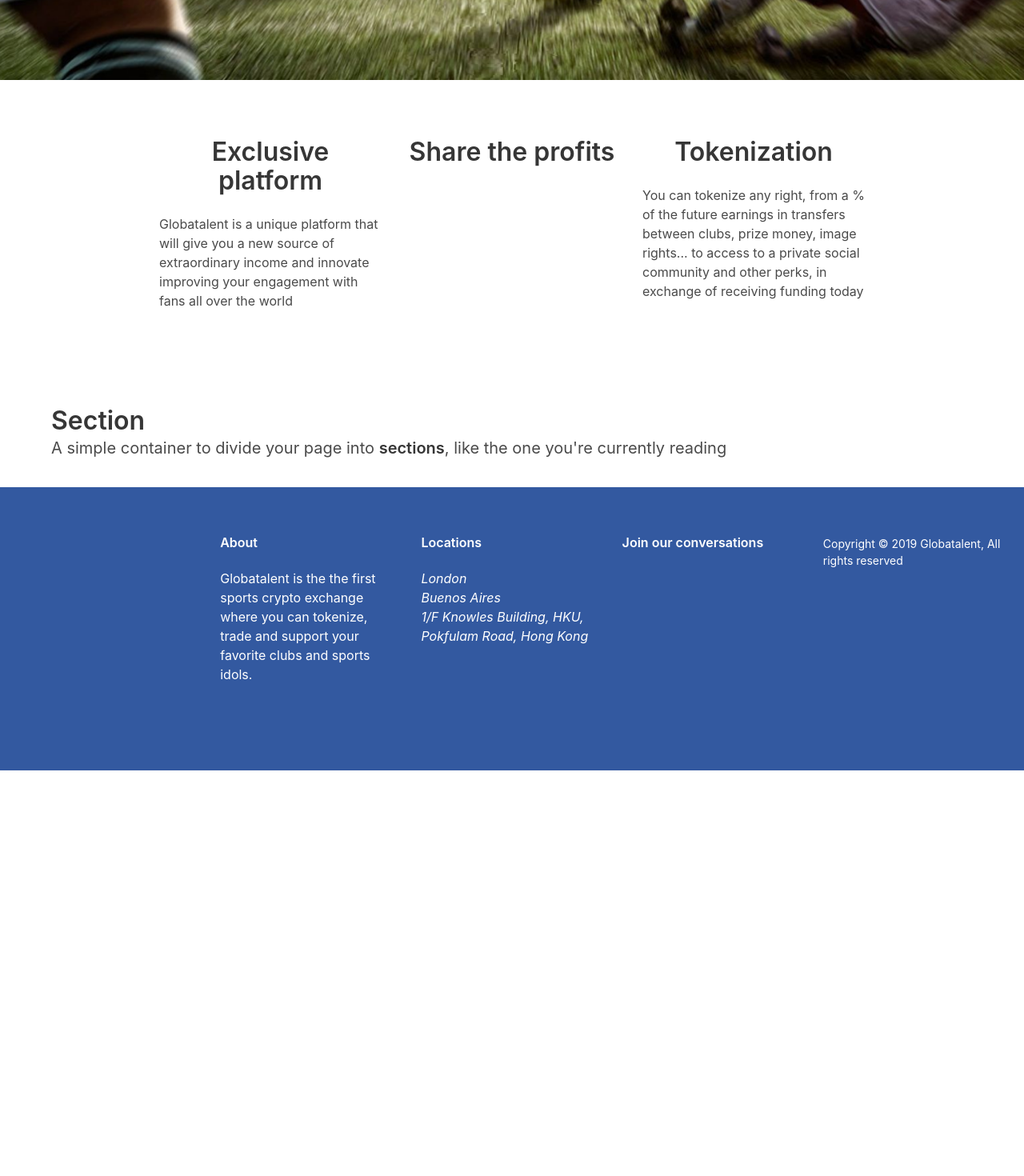
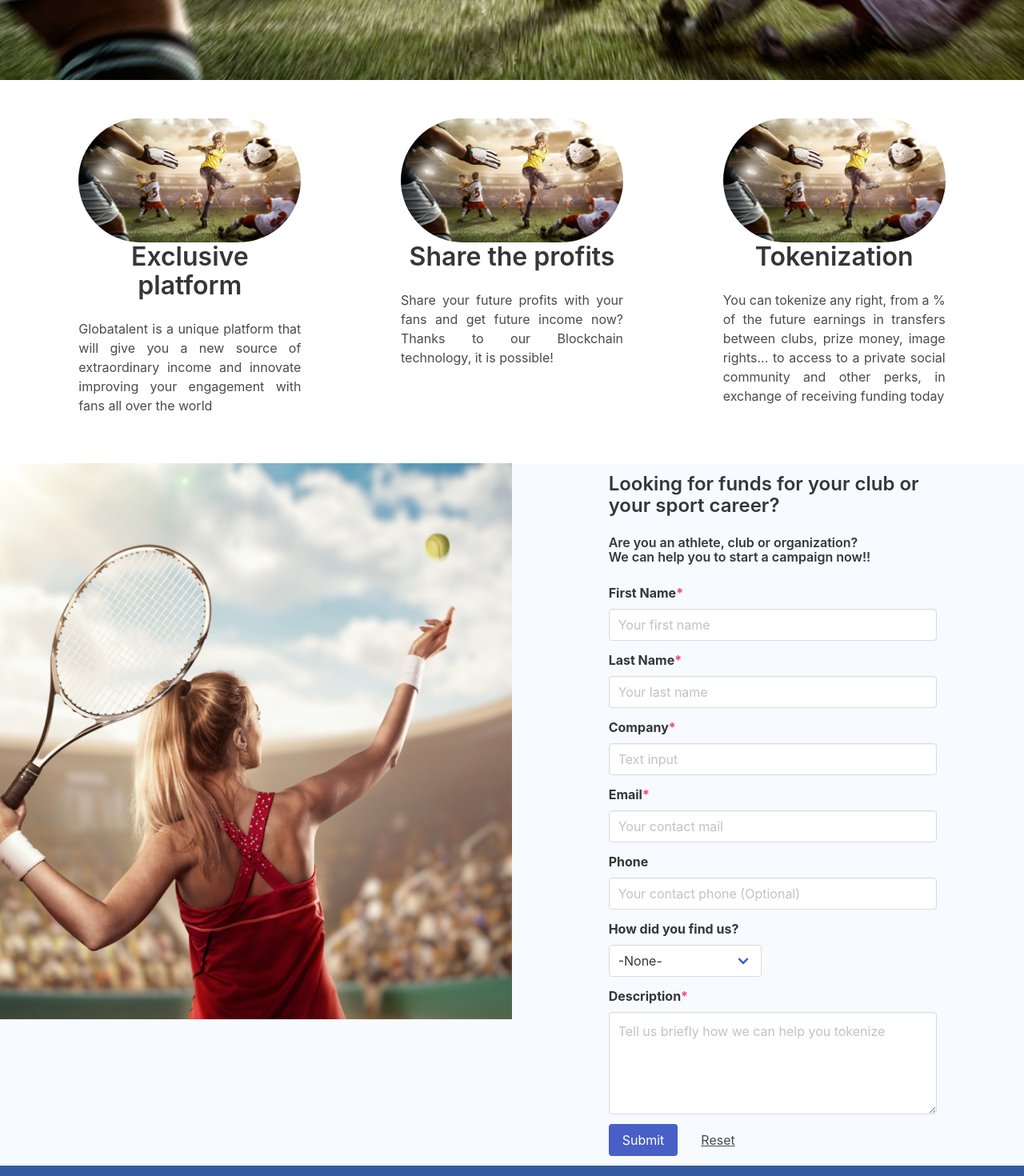
Before and after one commit to Globatalent/landing, a React (Create React App) app: page / in a window 1280 px wide. Shown: the part 700-2170 px from the top of the page at 80% size. Before the commit the page ends 1663 px from the top, so only its background shows below. Built offline with nearby package versions, Linux system fonts and the light colour scheme.

Commit message:
Added more info and webform

```diff
--- a/src/components/CTA.js
+++ b/src/components/CTA.js
@@ -1,15 +1,111 @@
 import React, { Component } from "react";
+import cta from '../assets/img/cta.png'
 
 class CTA extends Component {
   render() {
     return (
-      <section class="section">
-        <div class="container">
-          <h1 class="title">Section</h1>
-          <h2 class="subtitle">
-            A simple container to divide your page into <strong>sections</strong>, like the one you're currently reading
-  </h2>
-        </div>
+      <section class="section columns is-paddingless" style={{ backgroundColor: "#f7faff" }}>
+        <figure class="image is-half column is-paddingless">
+          <img src={cta} className="is-fullheight" />
+        </figure>
+        <div class="column is-1"></div>
+
+        <form class="column is-4 is-vcentered" action='https://crm.zoho.com/crm/WebToLeadForm' name='WebToLeads3718183000000277001' method='POST' onSubmit='javascript:document.charset="UTF-8";' accept-charset='UTF-8'>
+        <h2 className="title is-4">Looking for funds for your club or your sport career?</h2>
+        <p className="title is-6">Are you an athlete, club or organization? <br/> We can help you to start a campaign now!!</p>
+          <input type='hidden' name='xnQsjsdp' value='26ded01eee3cbb74693abaeee34e2f8acbb50ca314ea68813ba8b57665b4dc48' />
+          <input type='hidden' name='zc_gad' id='zc_gad' value='' />
+          <input type='hidden' name='xmIwtLD' value='902ae1508809b664f4a8880feb7226435ad252e90c524204e2b557a276287e3b' />
+          <input type='hidden' name='actionType' value='TGVhZHM=' />
+          <input type='hidden' name='returnURL' value='https://market.globatalent.com' />
+          <input type='hidden' name='LEADCF1' value='B2B' />
+
+          <div class="field">
+            <label class="label">First Name<span className="has-text-danger">*</span></label>
+            <div class="control">
+              <input class="input" required type="text" placeholder="Your first name" maxlength='40' name='First Name' />
+            </div>
+          </div>
+
+          <div class="field">
+            <label class="label">Last Name<span className="has-text-danger">*</span></label>
+            <div class="control">
+              <input class="input" required type="text" placeholder="Your last name" maxlength='80' name='Last Name' />
+            </div>
+          </div>
+
+          <div class="field">
+            <label class="label">Company<span className="has-text-danger">*</span></label>
+            <div class="control">
+              <input class="input" required type="text" placeholder="Text input" maxlength='100' name='Company' />
+            </div>
+          </div>
+
+          <div class="field">
+            <label class="label">Email<span className="has-text-danger">*</span></label>
+            <div class="control">
+              <input class="input" required type="email" maxlength='100' name='Email' placeholder="Your contact mail" />
+            </div>
+          </div>
+
+          <div class="field">
+            <label class="label">Phone</label>
+            <div class="control">
+              <input class="input" type="tel" placeholder="Your contact phone (Optional)" maxlength='30' name='Phone' />
+            </div>
+          </div>
+
+          <div class="field">
+            <label class="label">How did you find us?</label>
+            <div class="control">
+              <div class="select">
+                <select name='Lead Source'>
+                  <option value='-None-'>-None-</option>
+                  <option value='Advertisement'>Advertisement</option>
+                  <option value='Affiliate&#x20;Partner'>Affiliate Partner</option>
+                  <option value='Chat'>Chat</option>
+                  <option value='Cold&#x20;Call'>Cold Call</option>
+                  <option value='Employee&#x20;Referral'>Employee Referral</option>
+                  <option value='External&#x20;Referral'>External Referral</option>
+                  <option value='GBT&#x20;Web&#x20;site'>GBT Web site</option>
+                  <option value='Seminar&#x20;Partner'>Seminar Partner</option>
+                  <option value='Trade&#x20;Show'>Trade Show</option>
+                  <option value='Web&#x20;Download'>Web Download</option>
+                  <option value='Ferran'>Ferran</option>
+                  <option value='Sunil'>Sunil</option>
+                  <option value='I&ntilde;aki'>I&ntilde;aki</option>
+                  <option value='Gaby'>Gaby</option>
+                  <option value='Felix&#x20;Angel'>Felix Angel</option>
+                  <option value='Titan'>Titan</option>
+                  <option value='Hugo&#x20;Costa'>Hugo Costa</option>
+                  <option value='Nicolas'>Nicolas</option>
+                  <option value='Fede'>Fede</option>
+                  <option value='Facebook'>Facebook</option>
+                  <option value='Twitter'>Twitter</option>
+                  <option value='Google&#x2b;'>Google&#x2b;</option>
+                </select>
+              </div>
+            </div>
+          </div>
+
+          <div class="field">
+            <label class="label">Description<span className="has-text-danger">*</span></label>
+            <div class="control">
+              <textarea class="textarea" required placeholder="Tell us briefly how we can help you tokenize" name='Description' maxlength='32000'></textarea>
+            </div>
+          </div>
+
+          <div class="field is-grouped">
+            <div class="control">
+              <input class="button is-link" id='formsubmit' type='submit' value='Submit' />
+            </div>
+            <div class="control">
+              <input class="button is-text" onclick='disableSubmitwhileReset()' type='reset' value='Reset' />
+            </div>
+          </div>
+          {/* <div class='dIB vat mT2' align='left' style='color: rgb(0, 0, 0); font-size: 12px; font-family: sans-serif;display: inline-block;vertical-align: top;'><div class='displayPurpose  f13'><label class='newCustomchkbox-md dIB w100per'><input autocomplete='off' onclick='disableSubmit()' id='privacyTool' type='checkbox' name='privacyTool'><span class='chkbxIcon'></span></label></div></div><div class='fw200 dIB vat mL5' style='nowrap:nowrap;text-align:left;font-size:12px;font-family:Georgia;vertical-align: top;margin-top: 3px;line-height: 14px;width:90%;display: inline-block;color:black'> I agree to the <a href='http://globatalent.com/termsandconditions' title='http://globatalent.com/termsandconditions' target='_blank'>Privacy Policy and Terms of Service</a>.</div> */}
+        </form>
+
       </section>
 
     )
--- a/src/components/Info.js
+++ b/src/components/Info.js
@@ -1,23 +1,32 @@
 import React, { Component } from "react";
+import platform from '../assets/img/hero.png'
+import share from '../assets/img/hero.png'
+import tokenize from '../assets/img/hero.png'
 
 class Info extends Component {
   render() {
     return (
       <section className="section is-centered is-multiline columns">
         <article className="column is-3">
-          <img src="" className="is-rounded is-centered" />
+          <figure class="image is-centered">
+            <img src={platform} className="is-rounded is-centered" />
+          </figure>
           <h2 className="title is-3 has-text-centered">Exclusive platform</h2>
-          <p>Globatalent is a unique platform that will give you a new source of extraordinary income and innovate improving your engagement with fans all over the world</p>
+          <p className="has-text-justified">Globatalent is a unique platform that will give you a new source of extraordinary income and innovate improving your engagement with fans all over the world</p>
         </article>
+        <div className="column is-1"></div>
         <article className="column is-3">
-          <img src="" className="is-rounded is-centered" />
-          <h2 className="title is-3 has-text-centered">Share the profits</h2>
-          <p></p>
+          <figure class="image is-centered">
+            <img src={share} className="is-rounded is-centered" />
+          </figure>          <h2 className="title is-3 has-text-centered">Share the profits</h2>
+          <p className="has-text-justified">Share your future profits with your fans and get future income now? Thanks to our Blockchain technology, it is possible!</p>
         </article>
+        <div className="column is-1"></div>
         <article className="column is-3">
-          <img src="" className="is-rounded is-centered" />
-          <h2 className="title is-3 has-text-centered">Tokenization</h2>
-          <p>You can tokenize any right, from a % of the future earnings in transfers between clubs, prize money, image rights... to access to a private social community and other perks, in exchange of receiving funding today</p>
+          <figure class="image is-centered">
+            <img src={tokenize} className="is-rounded is-centered" />
+          </figure>          <h2 className="title is-3 has-text-centered">Tokenization</h2>
+          <p className="has-text-justified">You can tokenize any right, from a % of the future earnings in transfers between clubs, prize money, image rights... to access to a private social community and other perks, in exchange of receiving funding today</p>
         </article>
       </section>
     )
```
Also changed, not shown: src/assets/img/cta.png (added).
